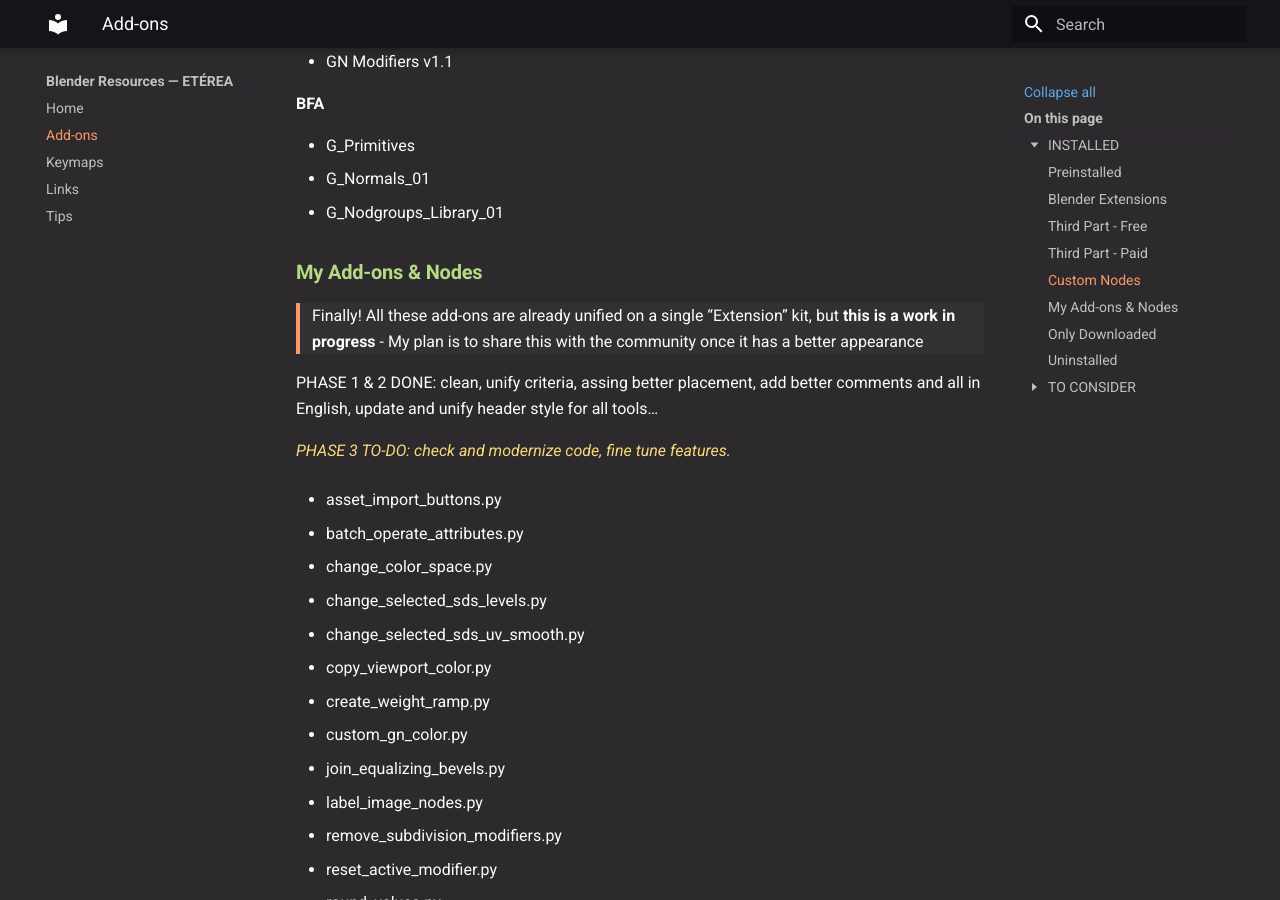
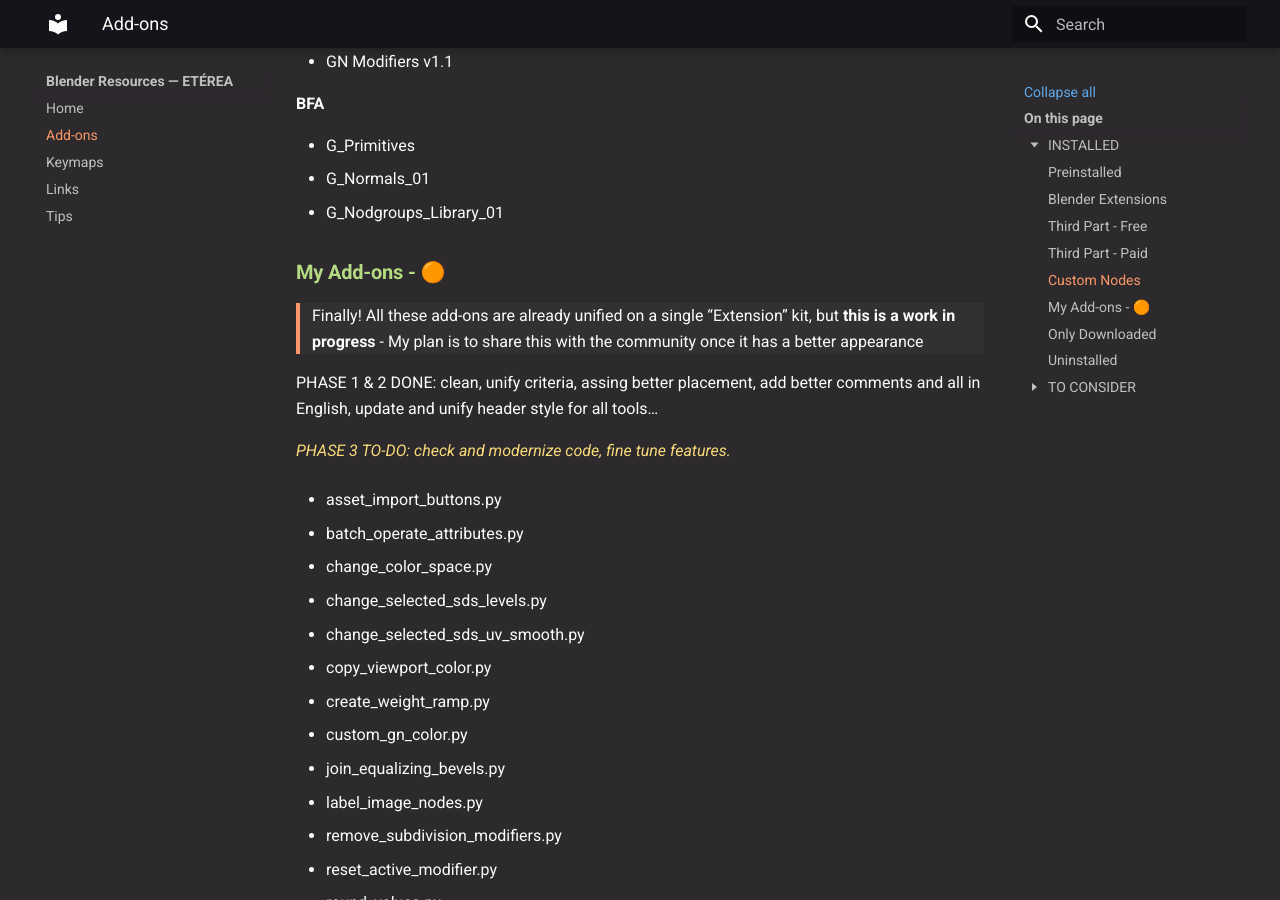
Before and after one commit to Eterea/blender, an MkDocs documentation site: the page built from docs/addons.md, in a window 1280 px wide and 900 px high, scrolled down 12270 px. Built offline with MkDocs 1.6.1 and Material for MkDocs 9.7.7, drawn with Linux system fonts in a browser that asks for light colours.

Commit message:
Update addons.md

```diff
--- a/docs/addons.md
+++ b/docs/addons.md
@@ -475,14 +475,13 @@ To update ([steps](https://ke-code.xyz/scripts/wiki.html)) - To avoid potential
 - G_Normals_01
 - G_Nodgroups_Library_01
 
-### My Add-ons & Nodes
+### My Add-ons - 🟠
 
 >Finally! All these add-ons are already unified on a single “Extension” kit, but **this is a work in progress** - My plan is to share this with the community once it has a better appearance
 
 PHASE 1 & 2 DONE: clean, unify criteria, assing better placement, add better comments and all in English, update and unify header style for all tools…
 
 *PHASE 3 TO-DO: check and modernize code, fine tune features.*
-
 
    - asset_import_buttons.py
 
```
